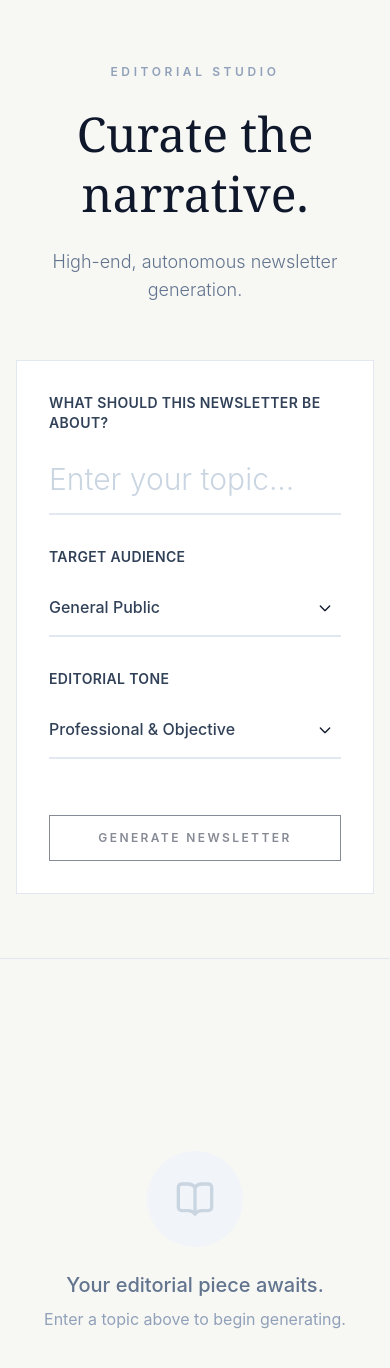
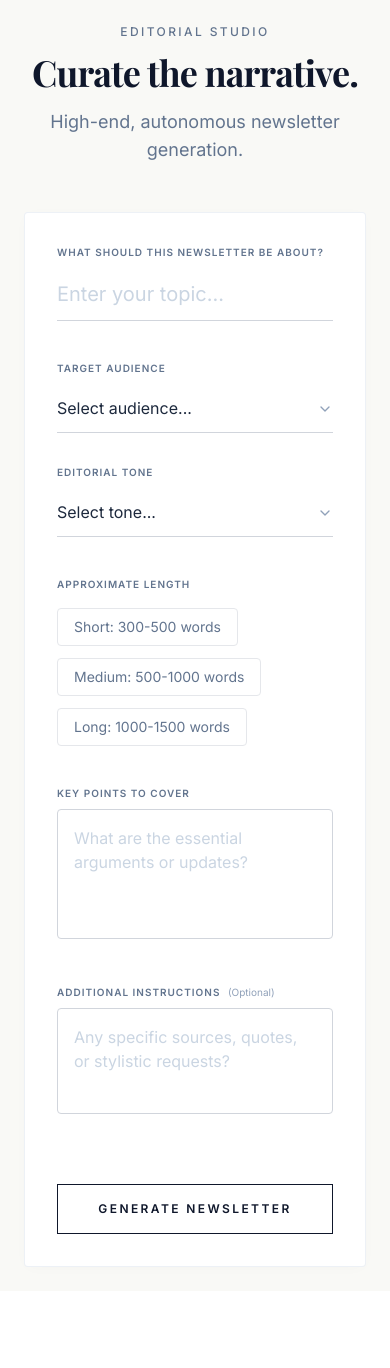
Before and after one commit to Revolutionary987/Newsletter-agent, a React (Vite) app in the folder Frontend/: page / in a window 390 px wide. Shown: the top 1368 px of the page. After the commit the page ends 1291 px from the top, so only its background shows below. Built offline with nearby package versions, Linux system fonts and the light colour scheme.

Commit message:
Added frontend

```diff
--- a/Frontend/src/NewsletterGenerator.jsx
+++ b/Frontend/src/NewsletterGenerator.jsx
@@ -1,343 +1,180 @@
-import React, { useState, useEffect } from 'react';
-import { Loader2, Send, Sparkles, Image as ImageIcon, BookOpen, User } from 'lucide-react';
+import React, { useState } from 'react';
+import { ChevronDown } from 'lucide-react';
 
-const NewsletterGenerator = () => {
+export default function NewsletterGenerator() {
   const [topic, setTopic] = useState('');
-  const [audience, setAudience] = useState('General Public');
-  const [tone, setTone] = useState('Professional');
+  const [audience, setAudience] = useState('');
+  const [tone, setTone] = useState('');
+  const [length, setLength] = useState('');
+  const [keyPoints, setKeyPoints] = useState('');
+  const [instructions, setInstructions] = useState('');
+  const [isGenerating, setIsGenerating] = useState(false);
 
-  const [loading, setLoading] = useState(false);
-  const [loadingText, setLoadingText] = useState('Initializing AI agents...');
-  const [newsletterData, setNewsletterData] = useState(null);
-  const [error, setError] = useState(null);
+  const handleSubmit = async (e) => {
+    e.preventDefault();
+    setIsGenerating(true);
 
-  // Array of dynamic loading messages to keep the user engaged
-  const loadingMessages = [
-    'Researching the latest on this topic...',
-    'Analyzing audience demographics...',
-    'Structuring the narrative flow...',
-    'Drafting compelling paragraphs...',
-    'Generating high-quality visuals...',
-    'Fact-checking and refining the content...',
-    'Applying the final polish...'
-  ];
-
-  useEffect(() => {
-    let interval;
-    if (loading) {
-      let step = 0;
-      interval = setInterval(() => {
-        step = (step + 1) % loadingMessages.length;
-        setLoadingText(loadingMessages[step]);
-      }, 4500); // Changes text every 4.5 seconds
-    }
-    return () => clearInterval(interval);
-  }, [loading]);
-
-  const handleGenerate = async (e) => {
-    e.preventDefault();
-    if (!topic.trim()) return;
-
-    setLoading(true);
-    setError(null);
-    setNewsletterData(null);
-
-    try {
-      const response = await fetch('http://localhost:8000/api/v1/generate', {
-        method: 'POST',
-        headers: {
-          'Content-Type': 'application/json',
-        },
-        body: JSON.stringify({ topic, audience, tone }),
-      });
-
-      if (!response.ok) {
-        throw new Error('Failed to generate newsletter. Please check if the backend is running.');
-      }
-
-      const data = await response.json();
-
-      if (data.status === 'success' && data.data) {
-        setNewsletterData(data.data);
-      } else {
-        throw new Error('Invalid response format from server.');
-      }
-    } catch (err) {
-      setError(err.message || 'An unexpected error occurred.');
-    } finally {
-      setLoading(false);
-    }
+    // Simulating generation delay for UI demonstration
+    setTimeout(() => {
+      setIsGenerating(false);
+    }, 2000);
   };
 
   return (
-    <div className="min-h-screen bg-[#F7F7F4] text-slate-900 font-sans selection:bg-slate-200 selection:text-slate-900">
+    <div className="min-h-screen bg-[#F9F9F6] text-slate-900 font-sans p-6 md:p-12 flex flex-col items-center justify-center">
+      <style dangerouslySetInnerHTML={{__html: `
+        @import url('https://fonts.googleapis.com/css2?family=Inter:wght@300;400;500;600&family=Playfair+Display:wght@400;600;700&display=swap');
+        .font-serif { font-family: 'Playfair Display', serif; }
+        .font-sans { font-family: 'Inter', sans-serif; }
+      `}} />
 
-      {/* 1. The Hero Section (Input Form) */}
-      <div className="bg-[#F7F7F4] border-b border-slate-200 relative overflow-hidden">
-
-        <div className="max-w-5xl mx-auto px-4 py-16 sm:px-6 lg:px-8 relative z-10">
-          <div className="text-center max-w-3xl mx-auto mb-14">
-            <span className="uppercase tracking-[0.3em] text-xs font-semibold text-slate-400 mb-6 block">
+      <div className="w-full max-w-3xl">
+        {/* Header Section */}
+        <div className="text-center mb-12">
+          <p className="text-xs uppercase tracking-[0.2em] text-slate-500 mb-3 font-medium">
             Editorial Studio
-            </span>
-            <h1 className="text-5xl md:text-7xl font-serif text-slate-900 mb-6 leading-tight">
+          </p>
+          <h1 className="text-4xl md:text-5xl font-serif font-bold text-slate-900 mb-4 tracking-tight">
             Curate the narrative.
           </h1>
-            <p className="text-lg md:text-xl text-slate-500 font-light max-w-2xl mx-auto">
+          <p className="text-slate-500 text-lg">
             High-end, autonomous newsletter generation.
           </p>
         </div>
 
-          <div className="bg-white p-8 md:p-14 border border-slate-200">
-            <form onSubmit={handleGenerate} className="space-y-8">
-              <div>
-                <label htmlFor="topic" className="block text-sm font-semibold text-slate-700 mb-3 tracking-wide">
-                  WHAT SHOULD THIS NEWSLETTER BE ABOUT?
+        {/* Form Container */}
+        <div className="bg-white rounded-sm border border-slate-200/60 shadow-[0_2px_15px_-4px_rgba(0,0,0,0.03)] p-8 md:p-12">
+          <form onSubmit={handleSubmit} className="space-y-10">
+
+            {/* Topic Field */}
+            <div className="space-y-2">
+              <label className="block text-[10px] md:text-xs uppercase tracking-widest text-slate-500 font-semibold">
+                What should this newsletter be about?
               </label>
-                <div className="relative group">
               <input
                 type="text"
-                    id="topic"
-                    className="block w-full px-0 py-4 text-3xl md:text-4xl font-light border-0 border-b-2 border-slate-200 focus:ring-0 focus:border-slate-900 bg-transparent transition-all outline-none placeholder:text-slate-300 placeholder:font-light"
-                    placeholder="Enter your topic..."
                 value={topic}
                 onChange={(e) => setTopic(e.target.value)}
+                placeholder="Enter your topic..."
+                className="w-full bg-transparent border-b border-gray-300 py-3 text-xl md:text-2xl text-slate-900 placeholder:text-slate-300 focus:outline-none focus:border-slate-900 transition-colors"
                 required
               />
             </div>
-              </div>
 
+            {/* Dropdowns Row */}
             <div className="grid grid-cols-1 md:grid-cols-2 gap-8">
-                <div>
-                  <label htmlFor="audience" className="block text-sm font-semibold text-slate-700 mb-3 tracking-wide">
-                    TARGET AUDIENCE
+              <div className="space-y-2 relative">
+                <label className="block text-[10px] md:text-xs uppercase tracking-widest text-slate-500 font-semibold">
+                  Target Audience
                 </label>
                 <div className="relative">
                   <select
-                      id="audience"
-                      className="block w-full pl-0 pr-10 py-4 text-base border-0 border-b-2 border-slate-200 focus:ring-0 focus:border-slate-900 bg-transparent appearance-none font-medium text-slate-700 outline-none transition-all cursor-pointer"
                     value={audience}
                     onChange={(e) => setAudience(e.target.value)}
+                    className="w-full bg-transparent border-b border-gray-300 py-3 text-slate-800 appearance-none focus:outline-none focus:border-slate-900 transition-colors cursor-pointer rounded-none"
+                    required
                   >
-                      <option>General Public</option>
-                      <option>Industry Experts</option>
-                      <option>Investors & Stakeholders</option>
-                      <option>Students & Academics</option>
-                      <option>C-Suite Executives</option>
+                    <option value="" disabled>Select audience...</option>
+                    <option value="public">General Public</option>
+                    <option value="tech">Tech Enthusiasts</option>
+                    <option value="executives">Executives</option>
+                    <option value="students">Students</option>
                   </select>
-                    <div className="pointer-events-none absolute inset-y-0 right-0 flex items-center px-2 text-slate-900">
-                      <svg className="h-4 w-4" fill="none" stroke="currentColor" viewBox="0 0 24 24"><path strokeLinecap="round" strokeLinejoin="round" strokeWidth="2" d="M19 9l-7 7-7-7"></path></svg>
+                  <ChevronDown className="absolute right-0 top-1/2 -translate-y-1/2 w-4 h-4 text-slate-400 pointer-events-none" />
+                </div>
+              </div>
+
+              <div className="space-y-2 relative">
+                <label className="block text-[10px] md:text-xs uppercase tracking-widest text-slate-500 font-semibold">
+                  Editorial Tone
+                </label>
+                <div className="relative">
+                  <select
+                    value={tone}
+                    onChange={(e) => setTone(e.target.value)}
+                    className="w-full bg-transparent border-b border-gray-300 py-3 text-slate-800 appearance-none focus:outline-none focus:border-slate-900 transition-colors cursor-pointer rounded-none"
+                    required
+                  >
+                    <option value="" disabled>Select tone...</option>
+                    <option value="professional">Professional & Objective</option>
+                    <option value="inspiring">Inspiring</option>
+                    <option value="conversational">Conversational</option>
+                    <option value="analytical">Analytical</option>
+                  </select>
+                  <ChevronDown className="absolute right-0 top-1/2 -translate-y-1/2 w-4 h-4 text-slate-400 pointer-events-none" />
                 </div>
               </div>
             </div>
 
-                <div>
-                  <label htmlFor="tone" className="block text-sm font-semibold text-slate-700 mb-3 tracking-wide">
-                    EDITORIAL TONE
+            {/* Length Toggles */}
+            <div className="space-y-4">
+              <label className="block text-[10px] md:text-xs uppercase tracking-widest text-slate-500 font-semibold">
+                Approximate Length
               </label>
-                  <div className="relative">
-                    <select
-                      id="tone"
-                      className="block w-full pl-0 pr-10 py-4 text-base border-0 border-b-2 border-slate-200 focus:ring-0 focus:border-slate-900 bg-transparent appearance-none font-medium text-slate-700 outline-none transition-all cursor-pointer"
-                      value={tone}
-                      onChange={(e) => setTone(e.target.value)}
+              <div className="flex flex-wrap gap-3">
+                {[
+                  { id: 'short', label: 'Short', desc: '300-500 words' },
+                  { id: 'medium', label: 'Medium', desc: '500-1000 words' },
+                  { id: 'long', label: 'Long', desc: '1000-1500 words' },
+                ].map((opt) => (
+                  <button
+                    key={opt.id}
+                    type="button"
+                    onClick={() => setLength(opt.id)}
+                    className={`px-4 py-2 text-sm border transition-all rounded-sm ${
+                      length === opt.id
+                        ? 'border-slate-900 text-slate-900 bg-slate-50/50 font-medium'
+                        : 'border-gray-200 text-slate-500 hover:border-gray-300'
+                    }`}
                   >
-                      <option>Professional & Objective</option>
-                      <option>Conversational & Engaging</option>
-                      <option>Academic & Analytical</option>
-                      <option>Witty & Entertaining</option>
-                      <option>Urgent & News-focused</option>
-                    </select>
-                    <div className="pointer-events-none absolute inset-y-0 right-0 flex items-center px-2 text-slate-900">
-                      <svg className="h-4 w-4" fill="none" stroke="currentColor" viewBox="0 0 24 24"><path strokeLinecap="round" strokeLinejoin="round" strokeWidth="2" d="M19 9l-7 7-7-7"></path></svg>
-                    </div>
-                  </div>
+                    {opt.label}: <span className="font-normal">{opt.desc}</span>
+                  </button>
+                ))}
               </div>
             </div>
 
-              <div className="pt-6 flex justify-center">
+            {/* Key Points Textarea */}
+            <div className="space-y-2">
+              <label className="block text-[10px] md:text-xs uppercase tracking-widest text-slate-500 font-semibold">
+                Key Points to Cover
+              </label>
+              <textarea
+                value={keyPoints}
+                onChange={(e) => setKeyPoints(e.target.value)}
+                placeholder="What are the essential arguments or updates?"
+                rows={4}
+                className="w-full bg-transparent border border-gray-300 p-4 text-slate-800 placeholder:text-slate-300 focus:outline-none focus:border-slate-900 transition-colors rounded-sm resize-none"
+              ></textarea>
+            </div>
+
+            {/* Additional Instructions */}
+            <div className="space-y-2">
+              <label className="block text-[10px] md:text-xs uppercase tracking-widest text-slate-500 font-semibold">
+                Additional Instructions <span className="text-slate-400 font-normal normal-case tracking-normal ml-1">(Optional)</span>
+              </label>
+              <textarea
+                value={instructions}
+                onChange={(e) => setInstructions(e.target.value)}
+                placeholder="Any specific sources, quotes, or stylistic requests?"
+                rows={3}
+                className="w-full bg-transparent border border-gray-300 p-4 text-slate-800 placeholder:text-slate-300 focus:outline-none focus:border-slate-900 transition-colors rounded-sm resize-none"
+              ></textarea>
+            </div>
+
+            {/* Submit Button */}
+            <div className="pt-6">
               <button
                 type="submit"
-                  disabled={loading || !topic.trim()}
-                  className="w-full md:w-auto flex items-center justify-center py-3.5 px-10 text-xs uppercase tracking-[0.2em] font-semibold border border-slate-900 text-slate-900 bg-transparent hover:bg-slate-900 hover:text-white focus:outline-none focus:ring-2 focus:ring-offset-2 focus:ring-slate-900 disabled:opacity-50 disabled:cursor-not-allowed transition-all duration-500"
+                disabled={isGenerating}
+                className="w-full md:w-auto px-10 py-4 border border-slate-900 bg-transparent text-slate-900 uppercase tracking-[0.2em] text-xs font-semibold hover:bg-slate-900 hover:text-white transition-colors disabled:opacity-50 disabled:cursor-not-allowed rounded-none"
               >
-                  {loading ? (
-                    <>
-                      <Loader2 className="animate-spin -ml-1 mr-3 h-5 w-5" />
-                      Synthesizing...
-                    </>
-                  ) : (
-                    <>
-                      Generate Newsletter
-                    </>
-                  )}
+                {isGenerating ? 'GENERATING...' : 'GENERATE NEWSLETTER'}
               </button>
             </div>
+
           </form>
         </div>
       </div>
     </div>
-
-      {/* Main Content Area */}
-      <div className="max-w-4xl mx-auto px-4 py-16 sm:px-6 lg:px-8 min-h-[60vh]">
-
-        {/* Error State */}
-        {error && (
-          <div className="rounded-2xl bg-red-50 p-6 border border-red-100 mb-8 flex items-start animate-in slide-in-from-top-4">
-            <svg className="h-6 w-6 text-red-500 mt-0.5 flex-shrink-0" viewBox="0 0 20 20" fill="currentColor">
-              <path fillRule="evenodd" d="M10 18a8 8 0 100-16 8 8 0 000 16zM8.707 7.293a1 1 0 00-1.414 1.414L8.586 10l-1.293 1.293a1 1 0 101.414 1.414L10 11.414l1.293 1.293a1 1 0 001.414-1.414L11.414 10l1.293-1.293a1 1 0 00-1.414-1.414L10 8.586 8.707 7.293z" clipRule="evenodd" />
-            </svg>
-            <div className="ml-4">
-              <h3 className="text-sm font-semibold text-red-800 uppercase tracking-wider">Connection Error</h3>
-              <div className="mt-2 text-sm text-red-700">
-                <p>{error}</p>
-              </div>
-            </div>
-          </div>
-        )}
-
-        {/* 2. The Waiting Experience (Loading State) */}
-        {loading && (
-          <div className="flex flex-col items-center justify-center py-20 animate-in fade-in duration-700">
-            <div className="relative mb-12">
-              <div className="absolute inset-0 rounded-full blur-2xl bg-indigo-500/20 animate-pulse"></div>
-              <div className="relative w-32 h-32 rounded-full border-t-2 border-indigo-600 shadow-[0_0_40px_rgba(79,70,229,0.2)] animate-spin flex items-center justify-center bg-white/50 backdrop-blur-sm">
-                <div className="w-20 h-20 rounded-full border-b-2 border-blue-500 animate-[spin_2s_linear_reverse] flex items-center justify-center">
-                  <Sparkles className="h-8 w-8 text-indigo-500 animate-pulse" />
-                </div>
-              </div>
-            </div>
-
-            <div className="text-center space-y-4 max-w-lg w-full">
-              <div className="h-8 relative overflow-hidden flex justify-center">
-                <h2 key={loadingText} className="text-2xl font-bold text-slate-800 tracking-tight absolute animate-in slide-in-from-bottom-5 fade-in duration-500">
-                  {loadingText}
-                </h2>
-              </div>
-              <p className="text-slate-500 text-lg">
-                Please wait while our LangGraph agents synthesize information. This deep-dive takes about 30-60 seconds.
-              </p>
-            </div>
-
-            {/* Elegant Skeleton Presentation Layout */}
-            <div className="w-full mt-24 space-y-20 opacity-30 pointer-events-none">
-              {[1, 2].map((i) => (
-                <div key={i} className="animate-pulse flex flex-col space-y-8">
-                  <div className="h-[400px] bg-gradient-to-tr from-slate-200 to-slate-100 rounded-3xl w-full"></div>
-                  <div className="px-4 md:px-12 space-y-6">
-                    <div className="h-12 bg-slate-200 rounded-lg w-3/4"></div>
-                    <div className="space-y-4 pt-4">
-                      <div className="h-4 bg-slate-200 rounded w-full"></div>
-                      <div className="h-4 bg-slate-200 rounded w-full"></div>
-                      <div className="h-4 bg-slate-200 rounded w-11/12"></div>
-                      <div className="h-4 bg-slate-200 rounded w-5/6"></div>
-                    </div>
-                  </div>
-                </div>
-              ))}
-            </div>
-          </div>
-        )}
-
-        {/* 3. The Presentation Layer (The Output) */}
-        {!loading && newsletterData && newsletterData.length > 0 && (
-          <div className="space-y-20 lg:space-y-32 animate-in fade-in slide-in-from-bottom-12 duration-1000">
-
-            {/* Magazine Header */}
-            <header className="text-center pb-12 border-b-2 border-slate-900">
-              <span className="uppercase tracking-[0.2em] text-xs font-bold text-indigo-600 mb-6 block">
-                The Daily AI Synthesis
-              </span>
-              <h2 className="text-5xl md:text-7xl font-black text-slate-900 font-serif leading-none tracking-tight mb-8">
-                {topic}
-              </h2>
-              <div className="flex flex-wrap items-center justify-center gap-6 text-sm font-medium text-slate-500 uppercase tracking-wider">
-                <span className="flex items-center"><User className="w-4 h-4 mr-2"/> Audience: {audience}</span>
-                <span className="hidden sm:inline text-slate-300">•</span>
-                <span className="flex items-center"><BookOpen className="w-4 h-4 mr-2"/> Tone: {tone}</span>
-                <span className="hidden sm:inline text-slate-300">•</span>
-                <span className="flex items-center">Edition: {new Date().toLocaleDateString()}</span>
-              </div>
-            </header>
-
-            {/* Articles Mapping */}
-            {newsletterData.map((section, index) => (
-              <article key={index} className="group relative">
-
-                {section.image_url ? (
-                  <figure className="mb-12 overflow-hidden rounded-[2rem] shadow-2xl ring-1 ring-slate-900/5 transition-transform duration-700 ease-out">
-                    <img
-                      src={section.image_url}
-                      alt={section.alt_text || section.section_title}
-                      className="w-full h-auto md:h-[600px] object-cover transition-transform duration-[1.5s] ease-out group-hover:scale-[1.03]"
-                      loading="lazy"
-                    />
-                    {section.alt_text && (
-                      <figcaption className="absolute bottom-0 left-0 right-0 bg-gradient-to-t from-black/80 via-black/40 to-transparent p-6 pt-16 text-white/80 text-sm font-medium">
-                        {section.alt_text}
-                      </figcaption>
-                    )}
-                  </figure>
-                ) : (
-                  <div className="mb-12 w-full h-64 bg-slate-100 rounded-[2rem] flex items-center justify-center text-slate-300 ring-1 ring-slate-900/5">
-                    <ImageIcon className="w-16 h-16 opacity-30" />
-                  </div>
-                )}
-
-                <div className="max-w-[45rem] mx-auto px-4 sm:px-0">
-                  <h3 className="text-4xl md:text-5xl font-bold text-slate-900 mb-8 font-serif leading-[1.1] tracking-tight">
-                    {section.section_title}
-                  </h3>
-
-                  {/* High-end Editorial Typography */}
-                  <div className="prose prose-xl md:prose-2xl prose-slate max-w-none text-slate-700 leading-relaxed font-serif">
-                    {section.paragraph_text.split('\n\n').map((paragraph, pIndex) => (
-                      <p
-                        key={pIndex}
-                        className={`mb-8 ${pIndex === 0
-                          ? 'first-letter:text-7xl first-letter:font-black first-letter:text-slate-900 first-letter:float-left first-letter:mr-4 first-letter:mt-2 first-line:uppercase first-line:tracking-widest first-line:font-semibold first-line:text-slate-900'
-                          : ''}`}
-                      >
-                        {paragraph}
-                      </p>
-                    ))}
-                  </div>
-                </div>
-
-                {/* Decorative separator between sections except the last one */}
-                {index < newsletterData.length - 1 && (
-                  <div className="flex items-center justify-center mt-20 opacity-30">
-                    <div className="w-16 h-px bg-slate-900"></div>
-                    <Sparkles className="w-5 h-5 mx-4 text-slate-900" />
-                    <div className="w-16 h-px bg-slate-900"></div>
-                  </div>
-                )}
-              </article>
-            ))}
-
-            {/* Magazine Footer */}
-            <footer className="pt-24 pb-12 text-center border-t border-slate-200 mt-24">
-              <Sparkles className="w-8 h-8 mx-auto text-slate-300 mb-6" />
-              <p className="text-slate-500 italic font-serif text-xl">
-                Generated entirely by artificial intelligence.
-              </p>
-            </footer>
-          </div>
-        )}
-
-        {/* Empty State */}
-        {!loading && !newsletterData && !error && (
-          <div className="text-center py-32 text-slate-400">
-            <div className="w-24 h-24 bg-slate-100 rounded-full flex items-center justify-center mx-auto mb-6">
-              <BookOpen className="h-10 w-10 text-slate-300" />
-            </div>
-            <p className="text-xl font-medium text-slate-500">Your editorial piece awaits.</p>
-            <p className="mt-2">Enter a topic above to begin generating.</p>
-          </div>
-        )}
-      </div>
-    </div>
   );
-};
-
-export default NewsletterGenerator;
+}
```
Lines whose indentation alone changed are shown as unchanged.
